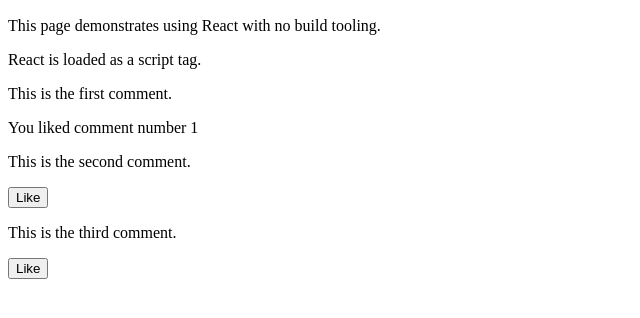
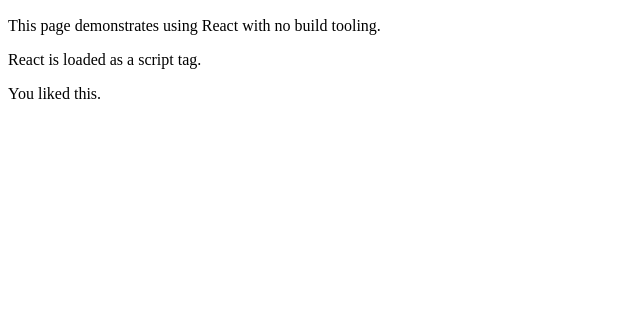
Before and after one commit to EpicDoomSir/ia-todo, a plain HTML site: page index.html in a window 1280 px wide. Both pictures are taken after a click on the button "Like". Shown: the part 50-368 px from the top of the page, without its empty margins (0-640 px from the left). Drawn offline with nearby package versions, Linux system fonts and the light colour scheme.

Commit message:
newer files

```diff
--- a/index.html
+++ b/index.html
@@ -10,23 +10,8 @@
     <p>This page demonstrates using React with no build tooling.</p>
     <p>React is loaded as a script tag.</p>
 
-    <p>
-      This is the first comment.
-      <!-- We will put our React component inside this div. -->
-      <div class="like_button_container" data-commentid="1"></div>
-    </p>
-
-    <p>
-      This is the second comment.
-      <!-- We will put our React component inside this div. -->
-      <div class="like_button_container" data-commentid="2"></div>
-    </p>
-
-    <p>
-      This is the third comment.
-      <!-- We will put our React component inside this div. -->
-      <div class="like_button_container" data-commentid="3"></div>
-    </p>
+    <!-- We will put our React component inside this div. -->
+    <div id="like_button_container"></div>
 
     <!-- Load React. -->
     <!-- Note: when deploying, replace "development.js" with "production.min.js". -->
--- a/like_button.js
+++ b/like_button.js
@@ -10,7 +10,7 @@
 
   render() {
     if (this.state.liked) {
-      return 'You liked comment number ' + this.props.commentID;
+      return 'You liked this.';
     }
 
     return e(
@@ -21,13 +21,5 @@
   }
 }
 
-// Find all DOM containers, and render Like buttons into them.
-document.querySelectorAll('.like_button_container')
-  .forEach(domContainer => {
-    // Read the comment ID from a data-* attribute.
-    const commentID = parseInt(domContainer.dataset.commentid, 10);
-    ReactDOM.render(
-      e(LikeButton, { commentID: commentID }),
-      domContainer
-    );
-  });
+const domContainer = document.querySelector('#like_button_container');
+ReactDOM.render(e(LikeButton), domContainer);
```
